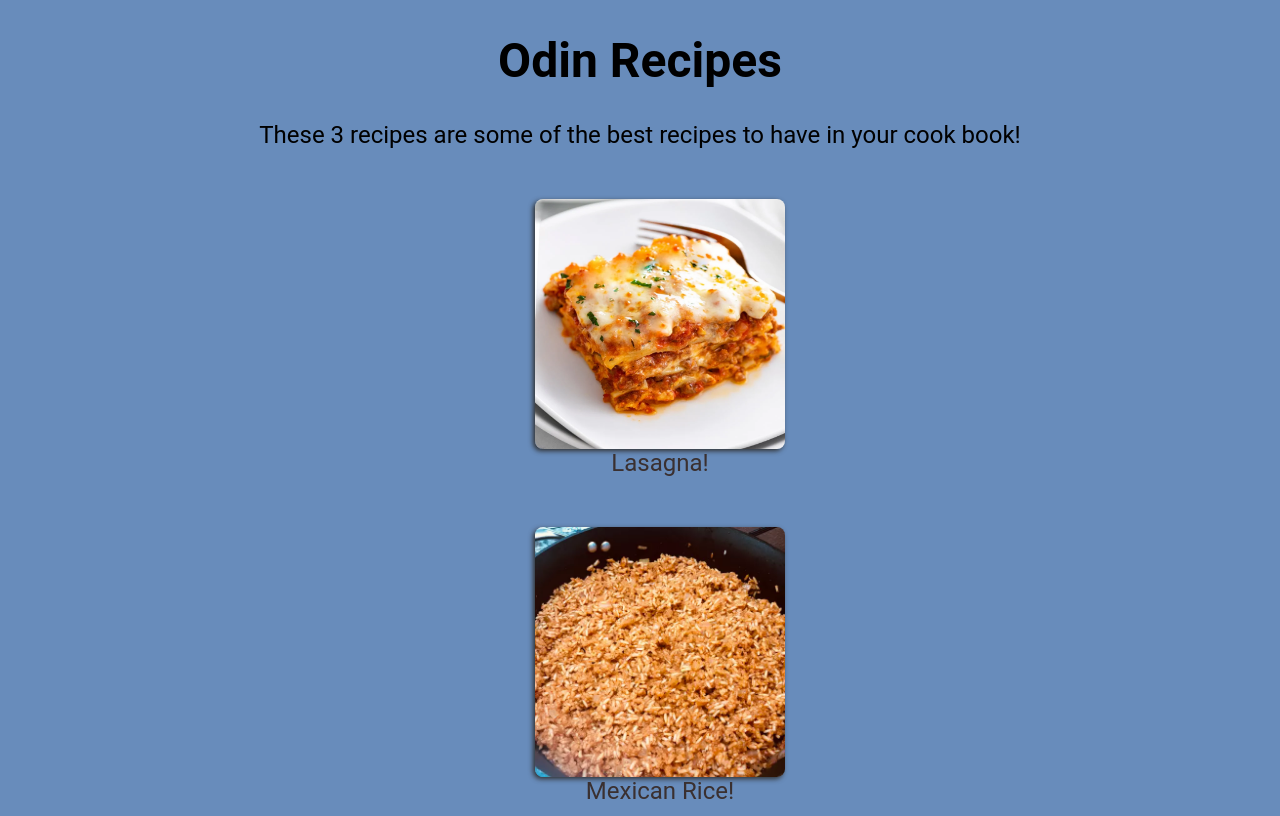
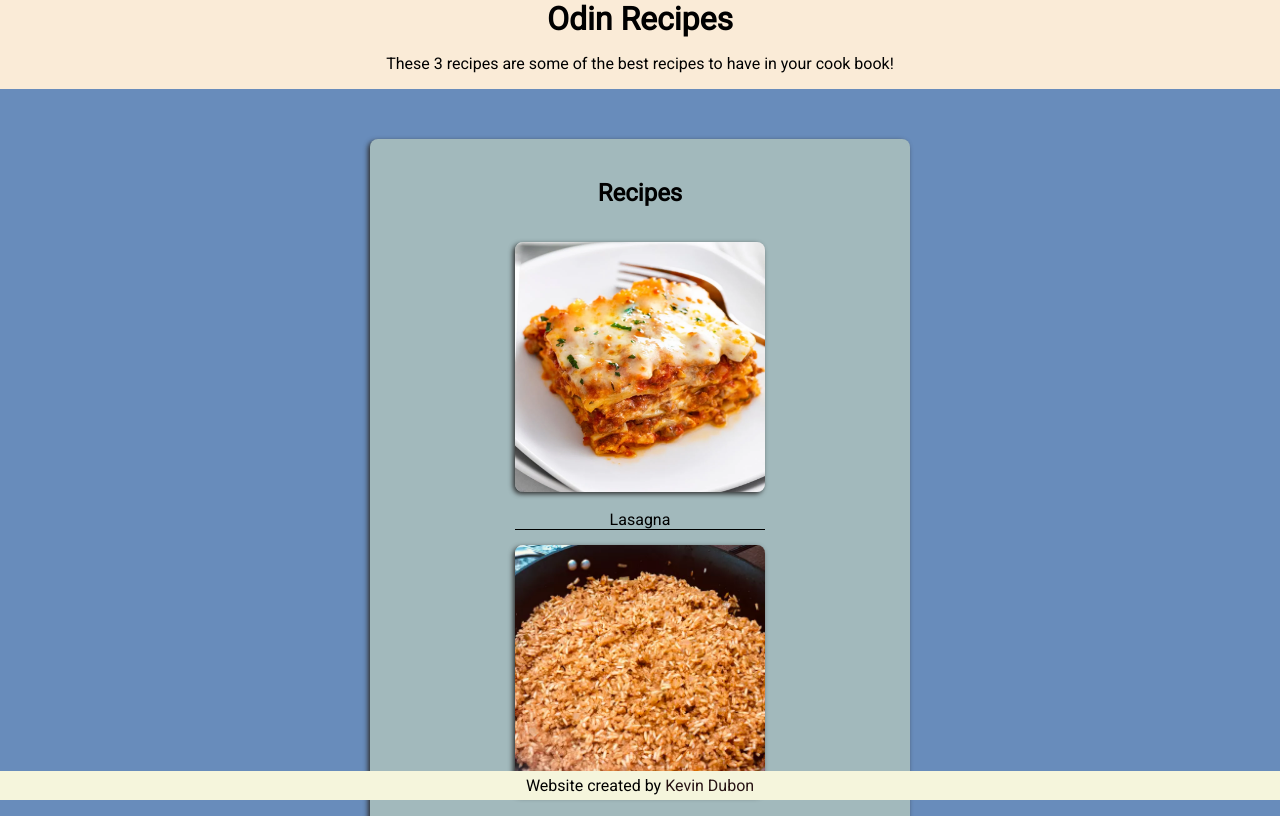
Before and after one commit to Dubonk/odin-recipes2, a plain HTML site: page index.html in a window 1280 px wide. Shown: the top 816 px of the page. Drawn offline with Linux system fonts and the light colour scheme.

Commit message:
Updated to show card container

```diff
--- a/index.html
+++ b/index.html
@@ -8,19 +8,37 @@
     <link rel="stylesheet" href="./styles/style.css">
 </head>
 <body>
-    <h1>Odin Recipes</h1>
-    <p>These 3 recipes are some of the best recipes to have in your cook book!</p>
-    <ul>
+    <div class="header">
+        <div class="title">Odin Recipes</div>
+        <p>These 3 recipes are some of the best recipes to have in your cook book!</p>
+            </div>
+    <div id="cardContainer">
+        <h2>Recipes</h2>
+        <div class="recipeContainer">
+            <div id="lasagna" class="recipe">
+                <a href="recipes/lasagna.html"><img src="./images/Lasagna-Recipe.webp" alt="Lasagna"></a>Lasagna
+                    </div>
+            <div id="mexicanRice" class="recipe">
+                <a href="recipes/mexicanRice.html"><img src="./images/Mexican-rice.webp" alt="Mexican rice"></a>Mexican rice
+                    </div>
+            <div id="tamales" class="recipe">
+                <a href="recipes/tamales.html"><img src="./images/Tamales.webp" alt="Tamales"></a>Tamales
+                    </div>
+        </div>
+    </div>
+    <!-- <ul>
         <li>
-    <a href="recipes/lasagna.html"><img src="./images/Lasagna-Recipe.webp" alt="Lasagna">Lasagna!</a>
+    <a href="recipes/lasagna.html"><img src="./images/Lasagna-Recipe.webp" alt="Lasagna"></a>
         </li>
     <li>
-    <a href="recipes/mexicanRice.html"><img src="./images/Mexican-rice.webp" alt="Mexican Rice">Mexican Rice!</a>
+    <a href="recipes/mexicanRice.html"><img src="./images/Mexican-rice.webp" alt="Mexican Rice"></a>
         </li>
     <li>
-    <a href="recipes/tamales.html"><img src="./images/Tamales.webp" alt="Tamales">Tamales!</a>
+    <a href="recipes/tamales.html"><img src="./images/Tamales.webp" alt="Tamales"></a>
         </li>
-    </ul>
-
+    </ul> -->
+    <div class="footer">
+        <div id="credits">Website created by <a id="githubLink" href="https://github.com/Dubonk">Kevin Dubon</a></div>
+        </div>
 </body>
 </html>
--- a/styles/style.css
+++ b/styles/style.css
@@ -1,27 +1,57 @@
+@import url('https://fonts.googleapis.com/css2?family=Roboto&display=swap');
+
 body {
-    text-align: center;
-    font-size: x-large;
+    display: flex;
+    flex-direction: column;
+    height: 100vh;
+    margin: 0;
     background-color: rgb(104, 140, 187);
     font-family: 'Roboto', sans-serif;
 }
 
-ul {
-    list-style: none;
+#cardContainer {
+    text-align: center;
+    border-radius: 8px;
+    margin-top: 50px;
+    padding: 20px;
+    align-self: center;
+    width: 500px;
+    background-color:  #a2b9bc;
+    box-shadow: -2px 2px 5px rgb(48, 48, 48);
 }
 
-li {
+.header {
+    background-color: antiquewhite;
+    width: 100%;
+}
+.title {
+    font-size: xx-large;
+    font-weight: 900;
+    text-align: center;
+}
+
+p {
+    text-align: center;
+}
+
+.recipeContainer {
     display: flex;
     flex-direction: column;
+    height: 90%;
     align-items: center;
-    margin: 50px;
+    justify-content: space-evenly;
+    text-align: center;
+}
+
+.recipe {
+    border-bottom: 1px solid black;
 }
 
 a {
     display: flex;
     flex-direction: column;
-    align-items: center;
     text-decoration: none;
-    color: rgb(58, 48, 48);
+    color: rgb(39, 19, 19);
 }
 
 img {
@@ -29,9 +59,28 @@ img {
     width: 250px;
     border-radius: 8px;
     box-shadow: -2px 2px 5px rgb(48, 48, 48);
+    margin-bottom: 18px;
+    margin-top: 15px;
+}
 
+img:hover {
+    transform: scale(1.1);
 }
 
 a:hover {
-    transform: scale(1.1);
+    color: rgb(161, 118, 207);
 }
+
+.footer {
+    position: fixed;
+    bottom: 0;
+    width: 100%;
+    padding-top: 5px;
+    padding-bottom: 5px;
+    background-color: beige;
+    text-align: center;
+}
+
+#githubLink {
+    display: contents;
+}
```
